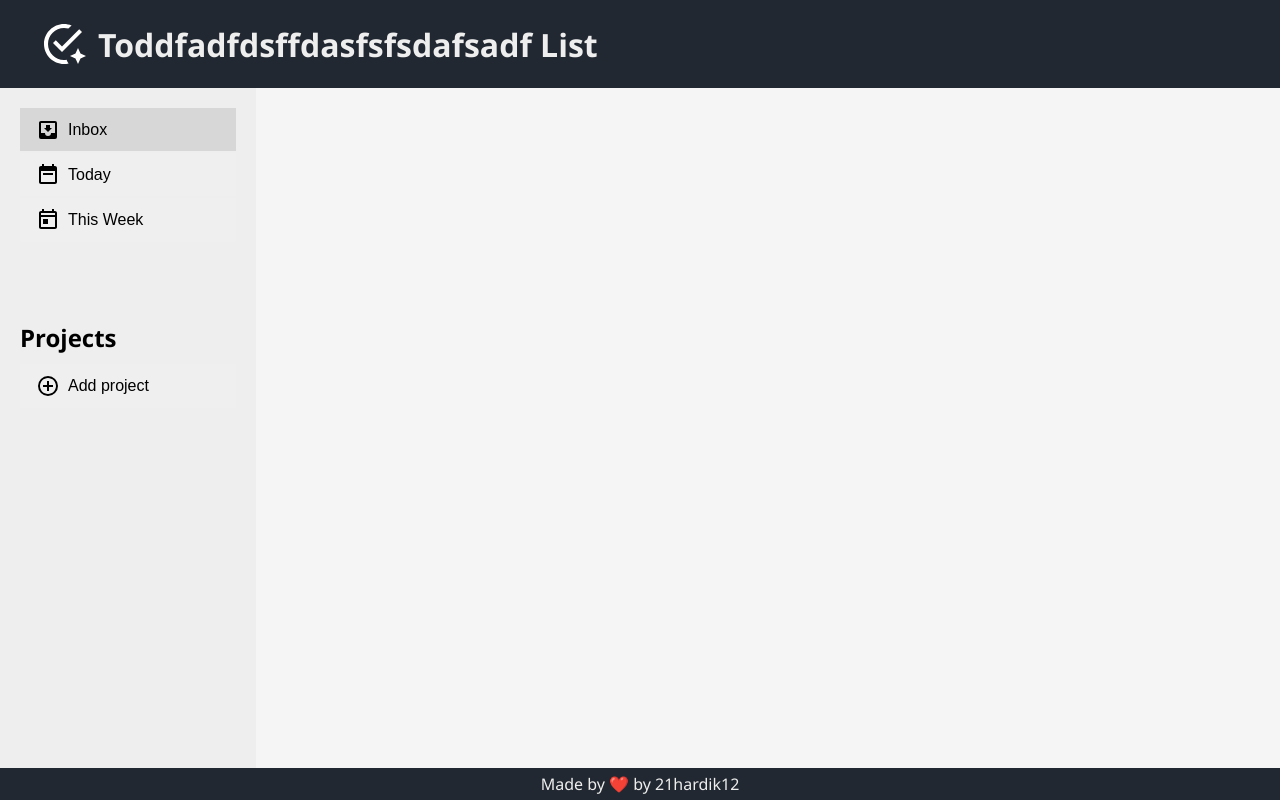
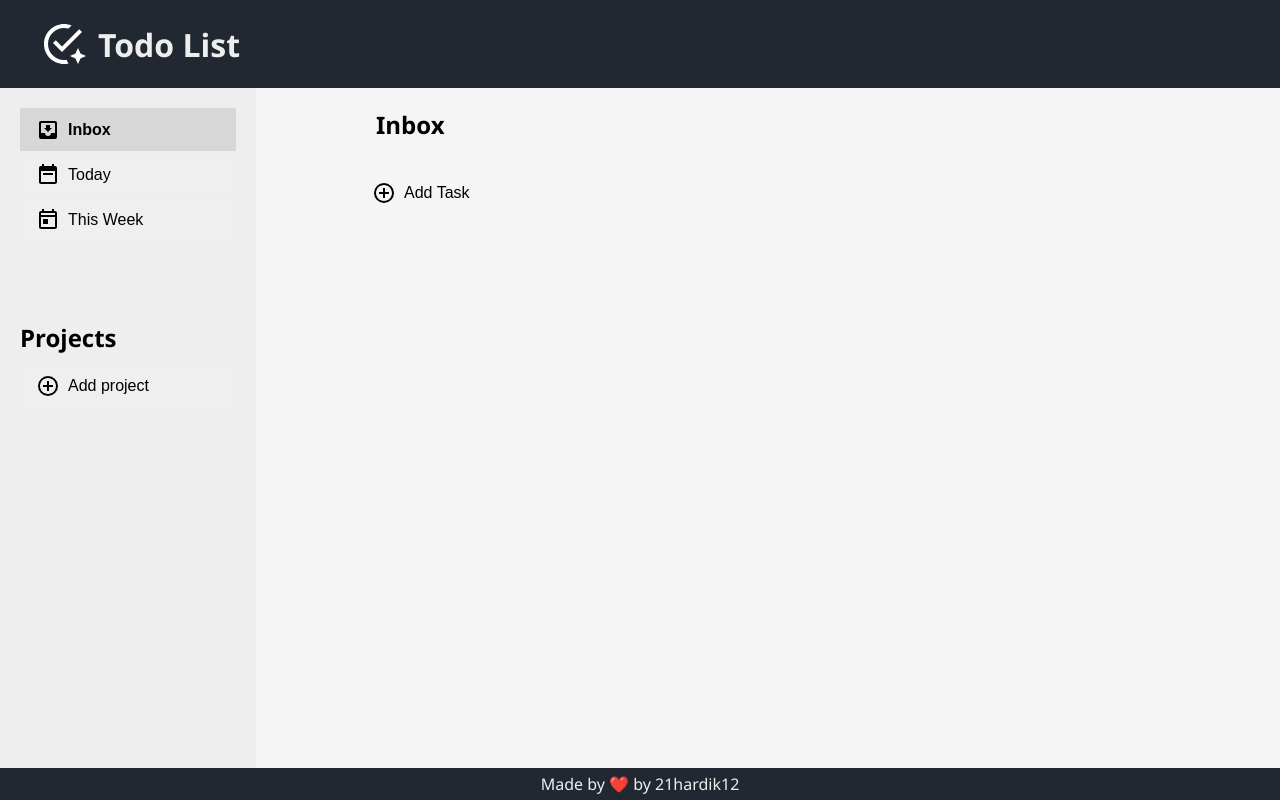
Before and after one commit to 21hardik12/odin-todo-list, a website built with webpack: page dist/index.html in a window 1280 px wide. Both pictures are taken after a click on the button "Inbox". Built offline with nearby package versions, Linux system fonts and the light colour scheme.

Commit message:
Set up nav and Inbox page

```diff
--- a/package.json
+++ b/package.json
@@ -18,6 +18,7 @@
     "style-loader": "^3.3.3",
     "webpack": "^5.88.2",
     "webpack-cli": "^5.1.4",
-    "webpack-dev-server": "^4.15.1"
+    "webpack-dev-server": "^4.15.1",
+    "write-file-webpack-plugin": "^4.5.1"
   }
 }
--- /dev/null
+++ b/src/create_html_element.js
@@ -0,0 +1,10 @@
+const createHtmlElement = (type, id, classArray, textContent) => {
+    const element = document.createElement(type);
+    if (id) element.id = id;
+    if (classArray) classArray.map(_class => element.classList.add(_class));
+    if (textContent) element.textContent = textContent;
+
+    return element;
+};
+
+export {createHtmlElement}
--- a/src/index.js
+++ b/src/index.js
@@ -1,3 +1,12 @@
 import './style.css';
+import {Todo} from './todo.js';
+import {Project} from './project.js';
+import {screenController} from './screen_controller.js';
 
-console.log('working');
+
+
+screenController();
+
+if (module.hot) {
+    module.hot.accept();
+}
--- /dev/null
+++ b/src/project.js
@@ -0,0 +1,17 @@
+const Project = (id, title) => {
+    const todoList = [];
+
+    const addTodo = (todo) => {
+        todoList.push(todo);
+    }
+
+    const removeTodo = (todoId) => {
+        todoList.splice(todoList.findIndex(_todo => _todo.id === todoId), 1);
+    }
+
+    const printTodo = () => console.log(todoList.map(_todo => _todo.title));
+
+    return {id, title, addTodo, removeTodo, printTodo};
+}
+
+export {Project};
--- /dev/null
+++ b/src/render_project.js
@@ -0,0 +1,22 @@
+import { createHtmlElement } from "./create_html_element";
+//Project page
+const content = document.querySelector('main');
+
+const render = (project) => {
+    content.innerHTML = '';
+    const title = createHtmlElement('h2', null, null, `${project.title}`);
+    const addBtn = createHtmlElement('button', null, ['addBtn'], 'Add Task');
+    addBtn.innerHTML = "<img src='./assets/plus-circle-outline.svg'>Add Task";
+    // const addIconImg = document.createElement('img');
+
+    // const addImage = new Image();
+    // addImage.src = addIcon;
+    // console.log(addBtn);
+    // addBtn.appendChild(addImage);
+    // addBtn.textContent = 'Add Task';
+
+    content.appendChild(title);
+    content.appendChild(addBtn);
+}
+
+export {render as renderProject};
--- /dev/null
+++ b/src/screen_controller.js
@@ -0,0 +1,29 @@
+import { Project } from "./project";
+import { renderProject } from "./render_project";
+import { renderThisWeek } from "./this_week";
+import { renderToday } from "./today";
+
+
+const main = document.querySelector('.main');
+
+const inbox = Project(1, 'Inbox');
+
+const screenController = () => {
+    const inboxBtn = document.querySelector("#inboxBtn");
+    const todayBtn = document.querySelector("#todayBtn");
+    const thisWeekBtn = document.querySelector("#thisWeekBtn");
+    const addProjectBtn = document.querySelector('#addProjectBtn');
+
+    inboxBtn.addEventListener('click', e => {
+        renderProject(inbox);
+    })
+    inboxBtn.click();
+    todayBtn.addEventListener('click', e => {
+        renderToday();
+    })
+    thisWeekBtn.addEventListener('click', e => {
+        renderThisWeek();
+    })
+};
+
+export {screenController};
--- a/src/style.css
+++ b/src/style.css
@@ -59,7 +59,7 @@ aside nav {
     gap: .2rem;
 }
 
-aside button {
+button {
     padding: .6em 1em;
     font-size: 1.6rem;
     align-items: center;
@@ -70,9 +70,13 @@ aside button {
     gap: .5em;
 }
 
-aside button:focus,
-aside button:hover {
+button:focus,
+button:hover {
     filter: brightness(90%);
+}
+
+nav button:focus {
+    font-weight: bold;
 }
 
 button img {
@@ -91,7 +95,21 @@ button img {
 
 /* main  */
 main {
+    background-color: var(--primary-color-shade);
+    padding: 2rem 10rem 2rem 10rem;
+
     grid-area: 2 / 2 / 3 / 3;
+
+    display: flex;
+    flex-direction: column;
+    gap: 3rem;
+}
+
+main h2 {
+    padding-left: 2rem;
+}
+
+main button {
     background-color: var(--primary-color-shade);
 }
 
--- /dev/null
+++ b/src/this_week.js
@@ -0,0 +1,6 @@
+//this week page
+const render = () => {
+
+}
+
+export {render as renderThisWeek};
--- /dev/null
+++ b/src/today.js
@@ -0,0 +1,6 @@
+//today page
+const render = () => {
+
+}
+
+export {render as renderToday};
--- /dev/null
+++ b/src/todo.js
@@ -0,0 +1,5 @@
+const Todo = (id, title, dueDate = null) => {
+    return {id, title, dueDate};
+}
+
+export {Todo};
--- a/webpack.config.js
+++ b/webpack.config.js
@@ -1,4 +1,6 @@
 const path = require("path");
+const copyWebpackPlugin = require("copy-webpack-plugin");
+const writeFileWebpackPlugin = require("write-file-webpack-plugin");
 
 module.exports = {
     mode: "development",
@@ -30,4 +32,12 @@ module.exports = {
             },
         ],
     },
+    plugins: [
+        new writeFileWebpackPlugin(),
+        new copyWebpackPlugin({
+            patterns: [
+                {from: path.resolve(__dirname, "src/assets"), to: path.resolve(__dirname, "dist/assets")}
+            ]
+        }),
+    ]
 };
```
Also changed, not shown: dist/index.html, src/assets/calendar-today-outline.svg (renamed from dist/assets/calendar-today-outline.svg), src/assets/calendar-week.svg (renamed from dist/assets/calendar-week.svg), src/assets/inbox-arrow-down.svg (renamed from dist/assets/inbox-arrow-down.svg), src/assets/plus-circle-outline.svg (renamed from dist/assets/plus-circle-outline.svg), src/assets/todo-logo.svg (renamed from dist/assets/todo-logo.svg), 1 other file.
